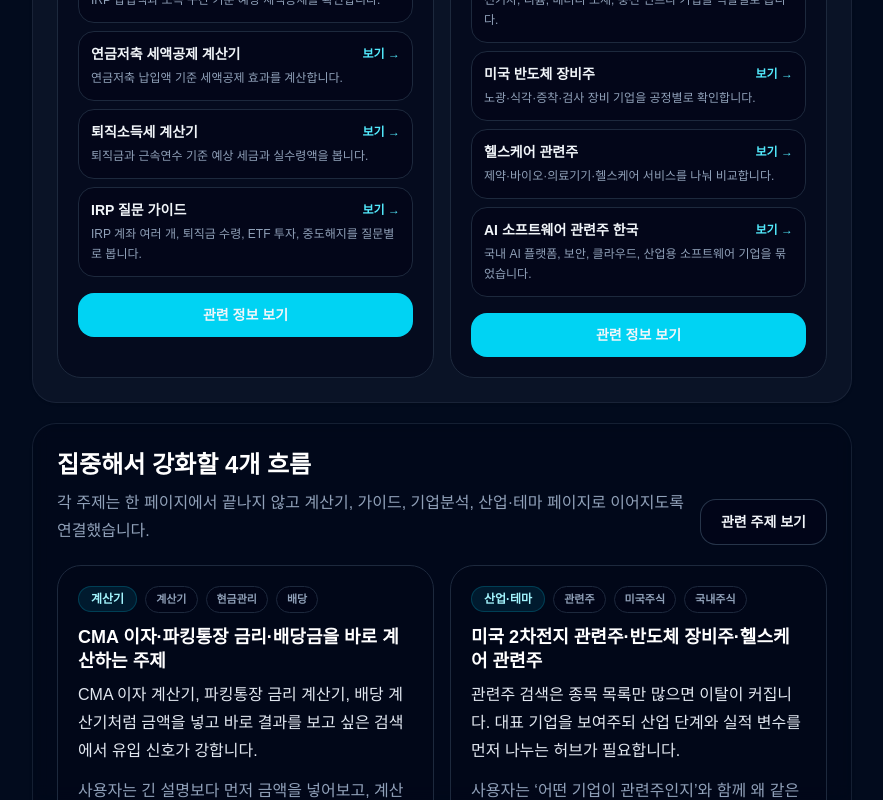
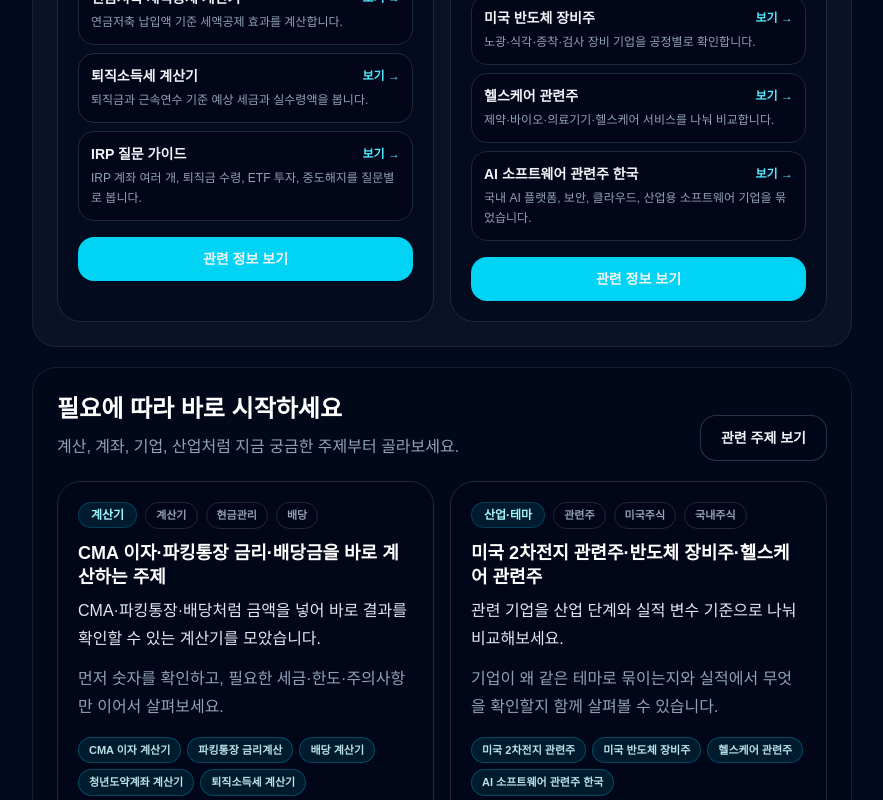
Before and after one commit to afternoonkim/bluedino, a Next.js app: page /topics in a window 1280 px wide. Shown: the part 2000-2800 px from the top of the page, without its empty margins (32-915 px from the left). Built offline with nearby package versions, Linux system fonts and the light colour scheme; no server answers.

Commit message:
ux: complete user-facing copy audit

```diff
--- a/app/info/guide/page.tsx
+++ b/app/info/guide/page.tsx
@@ -83,7 +83,7 @@ export default function GuidePage() {
           <span className="bd-badge">투자 기초 가이드</span>
           <h1 className="bd-title-xl mt-4">투자를 처음 시작할 때 필요한 개념을 태그로 골라보세요</h1>
           <p className="bd-text-main mt-4 max-w-4xl">
-            주식, ETF, 절세계좌, 배당, 복리처럼 많이 듣지만 한 번에 정리하기 어려운 주제를 목록형으로 바꿨습니다. 긴 카드들을 훑기보다 절세, 투자입문, 현금흐름, 대출 태그 중 지금 필요한 분류를 먼저 눌러보세요.
+            주식, ETF, 절세계좌, 배당, 복리처럼 처음에는 헷갈리기 쉬운 주제를 지금 필요한 분류부터 골라 확인하세요.
           </p>
         </section>
 
@@ -98,7 +98,7 @@ export default function GuidePage() {
 
         <TaggedList
           title="투자 기초 가이드 목록"
-          description="태그와 검색을 같이 쓰면 모바일에서도 필요한 글을 빠르게 찾을 수 있습니다."
+          description="태그와 검색어로 필요한 글을 빠르게 찾아보세요."
           items={guideItems}
           filterTags={guideCategories.map((category) => category.badge)}
           searchPlaceholder="예: ISA, ETF, 배당, 복리, 대출, 세금"
--- a/app/info/strategy/page.tsx
+++ b/app/info/strategy/page.tsx
@@ -22,7 +22,7 @@ export const metadata: Metadata = {
   openGraph: {
     title: "투자전략 가이드 | 상황별·연령별 맞춤 투자전략 | BlueDino",
     description:
-      "내 상황에 맞는 투자전략과 절세계좌·자산배분·배당·ETF·하락장 대응 같은 핵심 전략을 한 번에 비교할 수 있는 투자전략 허브입니다.",
+      "내 상황에 맞는 투자전략과 절세계좌·자산배분·배당·ETF·하락장 대응 같은 핵심 전략을 한 번에 비교할 수 있습니다.",
     url: "https://bluedino.kr/info/strategy",
     siteName: "BlueDino",
     locale: "ko_KR",
@@ -65,7 +65,7 @@ export default function StrategyHubPage() {
           <span className="bd-badge">투자전략 가이드</span>
           <h1 className="bd-title-xl mt-4">내 상황에 맞는 투자전략을 목록에서 골라보세요</h1>
           <p className="bd-text-main mt-4 max-w-4xl">
-            투자전략은 남들이 좋다고 하는 상품을 따라가는 일이 아니라, 내 돈을 언제 쓰고 어떤 위험까지 감당할 수 있는지부터 정리하는 일입니다. 상황별 전략과 핵심 전략을 한 목록으로 정리해 모바일에서도 빠르게 비교할 수 있게 했습니다.
+            투자전략은 남들이 좋다고 하는 상품을 따라가는 일이 아니라, 내 돈을 언제 쓰고 어떤 위험까지 감당할 수 있는지부터 정리하는 일입니다. 지금 내 상황과 필요한 핵심 전략부터 골라 비교해보세요.
           </p>
         </section>
 
--- a/app/topics/[slug]/page.tsx
+++ b/app/topics/[slug]/page.tsx
@@ -13,6 +13,49 @@ const BASE_URL = process.env.NEXT_PUBLIC_SITE_URL || "https://bluedino.kr";
 
 type PageProps = { params: Promise<{ slug: string }> };
 
+const bundleUserCopy: Record<
+  string,
+  { metaDescription?: string; summary?: string; userNeed?: string }
+> = {
+  "cma-parking-cash": {
+    metaDescription:
+      "CMA 이자 계산기와 파킹통장 금리 계산기로 예치금별 하루·월 이자, 우대금리 한도와 두 계좌의 차이를 함께 확인하세요.",
+    summary:
+      "CMA와 파킹통장은 모두 단기 여유자금을 맡길 때 많이 찾지만, 실제 비교는 광고 금리보다 내 예치금에 적용되는 세후 이자에서 시작해야 합니다. 먼저 계산기로 예상 이자를 확인한 뒤 필요하면 계좌 조건과 주의사항을 함께 살펴보세요.",
+    userNeed:
+      "예치할 금액을 기준으로 하루·월 이자와 우대금리 한도 초과 시 차이를 먼저 확인해보세요.",
+  },
+  "dividend-cashflow": {
+    metaDescription:
+      "배당 계산기로 세후 배당금과 월 배당 현금흐름을 확인하고 배당률·배당성향·월배당 ETF·재투자 기준까지 함께 살펴보세요.",
+    userNeed:
+      "보유 수량을 넣어 월 배당을 먼저 확인하고, 그 배당이 오래 유지될 수 있는지도 함께 살펴보세요.",
+  },
+  "retirement-tax-accounts": {
+    metaDescription:
+      "IRP·연금저축 세액공제와 퇴직소득세를 함께 계산하고 환급 예상액, 퇴직금 실수령액, 중도해지 부담을 확인하세요.",
+    userNeed:
+      "예상 환급액과 나중에 돈을 찾을 때의 세금 부담을 함께 확인해보세요.",
+  },
+  "theme-stock-map": {
+    metaDescription:
+      "미국 2차전지·반도체 장비·헬스케어·한국 AI 소프트웨어 관련주를 산업 단계별로 나눠 대표 기업과 실적 변수를 확인하세요.",
+    summary:
+      "관련주는 종목 수보다 왜 같은 테마로 묶이는지부터 보는 편이 이해하기 쉽습니다. 같은 2차전지라도 완성차·소재·충전 인프라가 다르고, 같은 헬스케어라도 제약·바이오·의료기기·보험은 주가 변수가 다릅니다.",
+    userNeed:
+      "대표 기업을 먼저 확인한 뒤 각 기업이 산업에서 어떤 역할을 하고 실적에서 무엇을 봐야 하는지 함께 살펴보세요.",
+  },
+};
+
+function getBundleCopy(bundle: NonNullable<ReturnType<typeof getContentBundle>>) {
+  const override = bundleUserCopy[bundle.slug] ?? {};
+  return {
+    metaDescription: override.metaDescription ?? bundle.metaDescription,
+    summary: override.summary ?? bundle.summary,
+    userNeed: override.userNeed ?? bundle.userNeed,
+  };
+}
+
 export const dynamic = "force-static";
 export const dynamicParams = false;
 
@@ -26,14 +69,16 @@ export async function generateMetadata({ params }: PageProps): Promise<Metadata>
   if (!bundle) return { title: "많이 찾는 주제 | BlueDino" };
 
   const url = `${BASE_URL}/topics/${bundle.slug}`;
+  const copy = getBundleCopy(bundle);
+
   return {
     title: bundle.metaTitle,
-    description: bundle.metaDescription,
+    description: copy.metaDescription,
     keywords: bundle.keywords,
     alternates: { canonical: `/topics/${bundle.slug}` },
     openGraph: {
       title: bundle.metaTitle,
-      description: bundle.metaDescription,
+      description: copy.metaDescription,
       url,
       siteName: "BlueDino",
       locale: "ko_KR",
@@ -42,7 +87,7 @@ export async function generateMetadata({ params }: PageProps): Promise<Metadata>
     twitter: {
       card: "summary_large_image",
       title: bundle.metaTitle,
-      description: bundle.metaDescription,
+      description: copy.metaDescription,
     },
   };
 }
@@ -52,6 +97,7 @@ export default async function ContentBundlePage({ params }: PageProps) {
   const bundle = getContentBundle(safeDecodeSegment(rawSlug));
   if (!bundle) notFound();
 
+  const copy = getBundleCopy(bundle);
   const pageUrl = `${BASE_URL}/topics/${bundle.slug}`;
   const allLinks = bundle.sections.flatMap((section) => section.links);
 
@@ -59,7 +105,7 @@ export default async function ContentBundlePage({ params }: PageProps) {
     "@context": "https://schema.org",
     "@type": "Article",
     headline: bundle.title,
-    description: bundle.metaDescription,
+    description: copy.metaDescription,
     inLanguage: "ko-KR",
     datePublished: bundle.updatedAt,
     dateModified: bundle.updatedAt,
@@ -116,8 +162,8 @@ export default async function ContentBundlePage({ params }: PageProps) {
             <span className="bd-badge">{bundle.badge}</span>
           </div>
           <h1 className="bd-title-xl mt-4">{bundle.title}</h1>
-          <p className="bd-text-main mt-4">{bundle.summary}</p>
-          <p className="bd-text-sub mt-4">{bundle.userNeed}</p>
+          <p className="bd-text-main mt-4">{copy.summary}</p>
+          <p className="bd-text-sub mt-4">{copy.userNeed}</p>
           <div className="mt-5 flex flex-wrap gap-2">
             {bundle.keywords.slice(0, 5).map((keyword) => (
               <span key={keyword} className="rounded-full border border-cyan-400/25 bg-cyan-400/10 px-3 py-1 text-xs font-semibold text-cyan-100">
@@ -133,16 +179,16 @@ export default async function ContentBundlePage({ params }: PageProps) {
           summary={bundle.firstStep}
           items={[
             {
-              label: "검색 의도",
-              value: bundle.userNeed,
+              label: "먼저 확인할 내용",
+              value: copy.userNeed,
             },
             {
-              label: "첫 이동",
+              label: "먼저 볼 페이지",
               value: bundle.sections[0]?.links[0]?.description ?? "가장 가까운 계산기나 가이드를 먼저 열어보세요.",
             },
             {
-              label: "추가 정보",
-              value: "결정 기준과 FAQ는 아래 접힌 카드에 넣어 필요한 사용자만 볼 수 있게 했습니다.",
+              label: "더 알아보기",
+              value: "결정 기준과 자주 묻는 질문은 아래에서 필요할 때 펼쳐 확인하세요.",
             },
           ]}
         />
@@ -167,7 +213,7 @@ export default async function ContentBundlePage({ params }: PageProps) {
 
         <ExpandableCard
           title="결정 전에 확인할 기준"
-          summary="핵심 경로를 본 뒤, 실제 선택 전에 필요한 기준만 펼쳐서 확인하세요."
+          summary="실제 선택 전에 필요한 기준만 펼쳐서 확인하세요."
           variant="soft"
         >
           <div className="bd-list">
@@ -179,7 +225,7 @@ export default async function ContentBundlePage({ params }: PageProps) {
 
         <ExpandableCard
           title="자주 묻는 질문"
-          summary="추가 설명은 필요한 사용자만 펼쳐볼 수 있게 접어두었습니다."
+          summary="더 궁금한 내용이 있다면 펼쳐서 확인하세요."
         >
           <div className="space-y-4">
             {bundle.faqs.map((faq) => (
@@ -192,7 +238,7 @@ export default async function ContentBundlePage({ params }: PageProps) {
         </ExpandableCard>
 
         <section className="bd-card-soft bd-card-padding">
-          <h2 className="bd-title-md">다른 묶음도 이어서 보기</h2>
+          <h2 className="bd-title-md">다른 주제도 이어서 보기</h2>
           <div className="mt-5 flex flex-wrap gap-3">
             <Link href="/topics" className="bd-button-primary">주제 전체보기</Link>
             <Link href="/cal" className="bd-button-secondary">계산기 전체보기</Link>
@@ -201,8 +247,8 @@ export default async function ContentBundlePage({ params }: PageProps) {
           </div>
         </section>
 
-        <PageTrustFooter pageKind="분야별 콘텐츠 묶음" updatedAt={bundle.updatedAt} />
-        <ShareAndCite url={`/topics/${bundle.slug}`} title={bundle.title} category="분야별 콘텐츠 묶음" />
+        <PageTrustFooter pageKind="주제 가이드" updatedAt={bundle.updatedAt} />
+        <ShareAndCite url={`/topics/${bundle.slug}`} title={bundle.title} category="주제 가이드" />
       </div>
     </main>
   );
--- a/app/topics/page.tsx
+++ b/app/topics/page.tsx
@@ -11,12 +11,12 @@ const BASE_URL = process.env.NEXT_PUBLIC_SITE_URL || "https://bluedino.kr";
 export const metadata: Metadata = {
   title: "CMA 이자 계산기·관련주·ISA/IRP 질문 모음 | BlueDino",
   description:
-    "CMA 이자 계산기, 파킹통장 금리 계산기, 배당 계산기, 미국 2차전지 관련주, 반도체 장비주, ISA·IRP 질문을 검색 의도별로 묶었습니다.",
+    "CMA·파킹통장·배당 계산기, 미국 2차전지·반도체 장비 관련주, ISA·IRP 질문을 필요한 목적별로 한곳에서 찾아보세요.",
   keywords: ["CMA 이자 계산기", "파킹통장 금리 계산기", "미국 2차전지 관련주", "미국 반도체 장비주", "헬스케어 관련주", "ISA 계좌 몇개", "IRP 계좌 여러개"],
   alternates: { canonical: "/topics" },
   openGraph: {
     title: "CMA 이자 계산기·관련주·계좌 질문 모음 | BlueDino",
-    description: "계산기, 관련주, 기업분석, ISA·IRP 질문을 사용자가 자주 찾는 흐름으로 묶었습니다.",
+    description: "계산기, 관련주, 기업분석, ISA·IRP 질문 중 지금 필요한 주제부터 바로 확인하세요.",
     url: `${BASE_URL}/topics`,
     siteName: "BlueDino",
     locale: "ko_KR",
@@ -34,14 +34,12 @@ const itemListSchema = {
       "@type": "ListItem",
       position: index + 1,
       name: cluster.title,
-      description: cluster.description,
       item: `${BASE_URL}/topics#${cluster.key}`,
     })),
     ...contentBundles.map((bundle, index) => ({
       "@type": "ListItem",
       position: searchDemandClusters.length + index + 1,
       name: bundle.title,
-      description: bundle.metaDescription,
       item: `${BASE_URL}/topics/${bundle.slug}`,
     })),
   ],
@@ -65,9 +63,9 @@ export default function TopicsPage() {
       <div className="bd-container bd-section">
         <section className="bd-card bd-card-padding">
           <span className="bd-badge">많이 찾는 주제</span>
-          <h1 className="bd-title-xl mt-4">CMA 이자 계산기부터 관련주·ISA 질문까지 많이 찾는 흐름으로 모았습니다</h1>
+          <h1 className="bd-title-xl mt-4">CMA 이자 계산기부터 관련주·ISA 질문까지 한곳에서 확인하세요</h1>
           <p className="bd-text-main mt-4 max-w-4xl">
-            금액을 바로 계산하려는 사용자, 관련주 목록을 빠르게 확인하려는 사용자, 계좌 조건을 짧게 알고 싶은 사용자가 서로 다른 길로 이동할 수 있게 정리했습니다. 핵심 페이지를 먼저 열고, 자세한 설명은 필요한 경우에만 이어서 확인하세요.
+            계산이 필요하면 계산기부터, 관련주가 궁금하면 산업·테마부터, 계좌 조건을 확인하려면 금융가이드부터 시작하세요. 자세한 설명은 필요할 때 이어서 확인할 수 있습니다.
           </p>
           <div className="mt-5 flex flex-wrap gap-3">
             <Link href="/cal" className="bd-button-primary">계산기 먼저 보기</Link>
@@ -77,22 +75,22 @@ export default function TopicsPage() {
         </section>
 
         <ContentBundlePanel
-          title="바로 이어서 볼 수 있는 분야별 묶음"
-          description="사용자가 많이 찾는 키워드를 한 페이지로만 받지 않고, 계산기·질문·가이드·관련주가 이어지도록 묶었습니다."
+          title="함께 보면 좋은 정보"
+          description="계산기·질문·가이드·관련주를 주제별로 이어서 확인할 수 있습니다."
         />
 
         <SearchDemandPanel
-          title="집중해서 강화할 4개 흐름"
-          description="각 주제는 한 페이지에서 끝나지 않고 계산기, 가이드, 기업분석, 산업·테마 페이지로 이어지도록 연결했습니다."
+          title="필요에 따라 바로 시작하세요"
+          description="계산, 계좌, 기업, 산업처럼 지금 궁금한 주제부터 골라보세요."
         />
 
         <section className="bd-card bd-card-padding">
-          <h2 className="bd-title-md">이 페이지를 활용하는 방법</h2>
+          <h2 className="bd-title-md">어디서 시작하면 좋을까요?</h2>
           <div className="bd-list mt-5">
-            <div className="bd-list-item">CMA·파킹통장처럼 숫자가 먼저인 주제는 분야별 묶음에서 계산기와 질문 가이드를 같이 엽니다.</div>
-            <div className="bd-list-item">배당은 세후 배당금 계산 후 배당 지속성, 월배당 ETF, 재투자 기준으로 이어서 확인합니다.</div>
-            <div className="bd-list-item">관련주를 찾을 때는 종목명보다 먼저 산업 단계와 실적 변수를 확인합니다.</div>
-            <div className="bd-list-item">ISA·IRP·CMA처럼 조건이 있는 금융상품은 첫 답변만 먼저 읽고, 세부 내용은 필요한 카드만 펼쳐봅니다.</div>
+            <div className="bd-list-item">CMA·파킹통장처럼 숫자가 궁금하면 계산기로 예상 이자를 먼저 확인하세요.</div>
+            <div className="bd-list-item">배당은 세후 배당금을 계산한 뒤 배당 지속성, 월배당 ETF, 재투자 기준을 함께 살펴보세요.</div>
+            <div className="bd-list-item">관련주를 찾을 때는 종목명보다 먼저 산업 단계와 실적 변수를 확인하세요.</div>
+            <div className="bd-list-item">ISA·IRP·CMA처럼 조건이 있는 금융상품은 핵심 답부터 확인하고 필요한 세부 내용만 펼쳐보세요.</div>
           </div>
         </section>
       </div>
--- a/components/growth/SearchDemandPanel.tsx
+++ b/components/growth/SearchDemandPanel.tsx
@@ -7,6 +7,36 @@ type Props = {
   keys?: SearchDemandCluster["key"][];
   limit?: number;
   compact?: boolean;
+};
+
+const userFacingClusterCopy: Record<
+  SearchDemandCluster["key"],
+  { description: string; userNeed: string }
+> = {
+  "cash-calculators": {
+    description:
+      "CMA·파킹통장·배당처럼 금액을 넣어 바로 결과를 확인할 수 있는 계산기를 모았습니다.",
+    userNeed:
+      "먼저 숫자를 확인하고, 필요한 세금·한도·주의사항만 이어서 살펴보세요.",
+  },
+  "theme-stocks": {
+    description:
+      "관련 기업을 산업 단계와 실적 변수 기준으로 나눠 비교해보세요.",
+    userNeed:
+      "기업이 왜 같은 테마로 묶이는지와 실적에서 무엇을 확인할지 함께 살펴볼 수 있습니다.",
+  },
+  "company-check": {
+    description:
+      "기업의 사업 구조, 실적 변수와 관련 산업을 함께 보면 단기 주가 움직임보다 판단 기준을 세우기 쉽습니다.",
+    userNeed:
+      "회사가 무엇으로 돈을 벌고 다음 실적에서 무엇을 확인해야 하는지부터 살펴보세요.",
+  },
+  "account-guides": {
+    description:
+      "ISA·IRP처럼 조건이 복잡한 계좌는 핵심 답부터 확인하고 필요한 세부 내용만 이어서 보세요.",
+    userNeed:
+      "내 상황에서 가능한지와 가입 전에 확인할 조건을 짧은 질문으로 찾아볼 수 있습니다.",
+  },
 };
 
 function pickClusters(keys?: SearchDemandCluster["key"][], limit?: number) {
@@ -36,7 +66,10 @@ export default function SearchDemandPanel({
       </div>
 
       <div className={`mt-5 grid gap-4 ${compact ? "md:grid-cols-2" : "lg:grid-cols-2"}`}>
-        {clusters.map((cluster) => (
+        {clusters.map((cluster) => {
+          const copy = userFacingClusterCopy[cluster.key];
+
+          return (
             <article key={cluster.key} className="rounded-3xl border border-slate-800 bg-slate-950/55 p-4 md:p-5">
               <div className="flex flex-wrap items-center gap-2">
                 <span className="bd-badge">{cluster.badge}</span>
@@ -49,8 +82,8 @@ export default function SearchDemandPanel({
               <h3 className="mt-3 text-base font-bold leading-6 text-white md:text-lg">{cluster.title}</h3>
               {!compact ? (
                 <>
-                <p className="bd-text-main mt-2">{cluster.description}</p>
-                <p className="bd-text-sub mt-3">{cluster.userNeed}</p>
+                  <p className="bd-text-main mt-2">{copy.description}</p>
+                  <p className="bd-text-sub mt-3">{copy.userNeed}</p>
                 </>
               ) : null}
 
@@ -74,7 +107,8 @@ export default function SearchDemandPanel({
                 ))}
               </div>
             </article>
-        ))}
+          );
+        })}
       </div>
     </section>
   );
```
Lines whose indentation alone changed are shown as unchanged.
